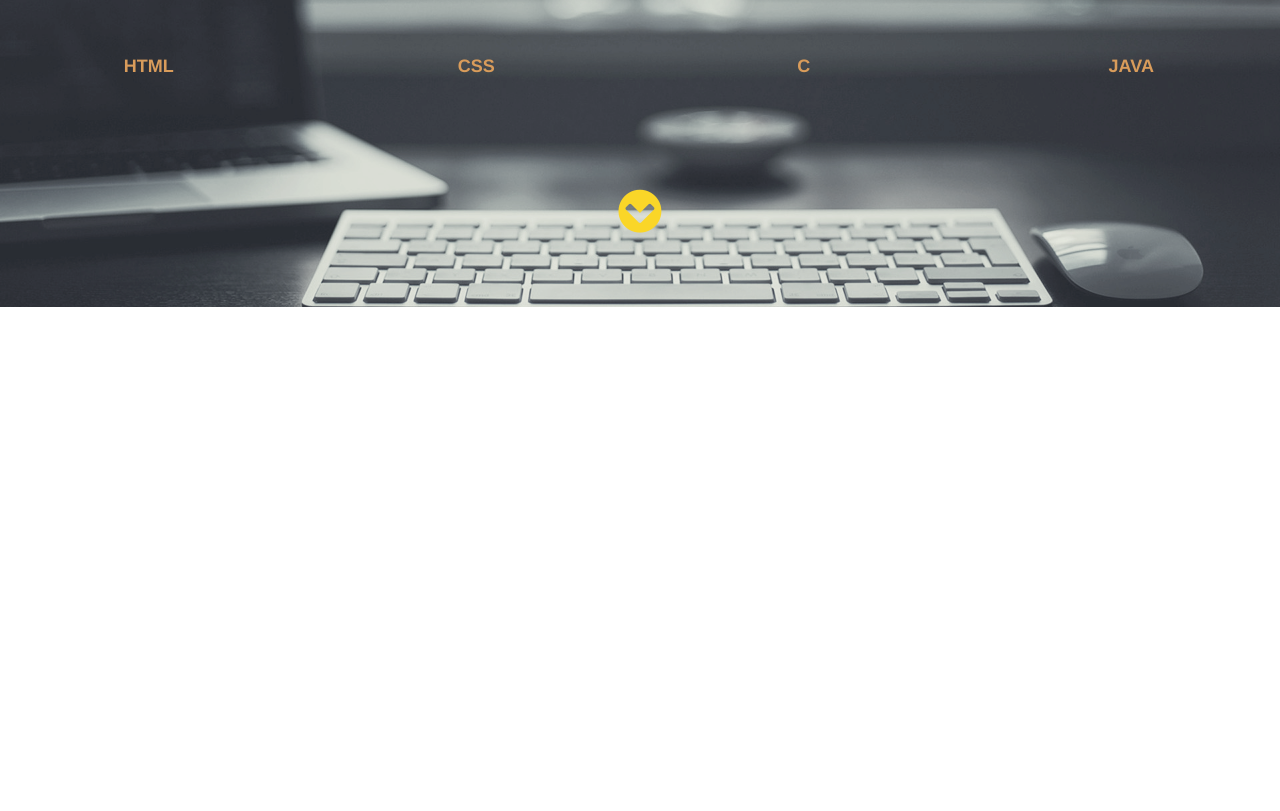
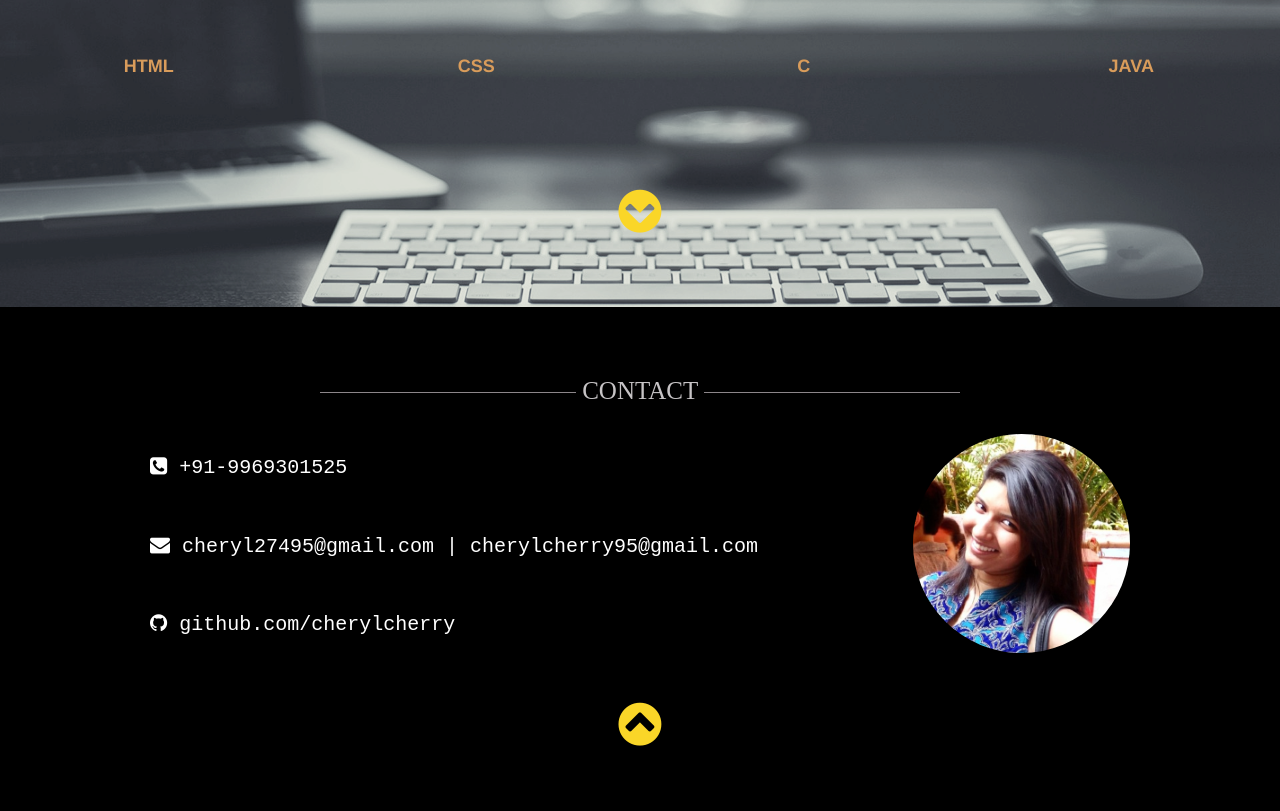
Before and after one commit to cherylcherry/cherylcherry.github.io, a plain HTML site: page index.html in a window 1280 px wide. Shown: the part 1760-2571 px from the top of the page. Before the commit the page ends 2067 px from the top, so only its background shows below. Drawn offline with Linux system fonts and the light colour scheme.

Commit message:
Added 'Contact' section

```diff
--- a/index.html
+++ b/index.html
@@ -141,6 +141,47 @@
     </div>
     <!-- End of skills -->
 
+    <!-- Contact -->
+    <div class="container-fluid" id="contact">
+      <div class="titles text-center">
+        <h3>
+          <span></span>
+          CONTACT
+          <span></span>
+        </h3>
+      </div>
+
+      <div class="pic">
+        <img src="images/cheryl.png" alt="Cheryl Rodrigues" class="img-circle">
+      </div>
+
+      <div class="contact-details">
+        <div class="contact-icon">
+          <i class="fa fa-phone-square"></i>
+          +91-9969301525
+        </div>
+      </div>
+
+      <div class="contact-details">
+        <div class="contact-icon">
+          <i class="fa fa-envelope"></i>
+          cheryl27495@gmail.com | cherylcherry95@gmail.com
+        </div>
+      </div>
+
+      <div class="contact-details">
+        <div class="contact-icon">
+          <i class="fa fa-github"></i>
+          github.com/cherylcherry
+        </div>
+      </div>
+
+      <div class="arrow text-center">
+        <i class="fa fa-chevron-circle-up"></i>
+      </div>
+    </div>
+    <!-- End of contact -->
+
     <!-- jQuery (necessary for Bootstrap's JavaScript plugins) -->
     <script src="bootstrap-3.3.4-dist/js/jquery-2.1.4.js"></script>
     <!-- Include all compiled plugins (below), or include individual files as needed -->
--- a/style.css
+++ b/style.css
@@ -71,7 +71,26 @@
 	font-weight: bolder;
 }
 
+#contact{
+	background-color: black;
+	padding: 50px 0px 50px 0px;
+	color: white;
+}
 
+.contact-details{
+	margin: 50px 0px 0px 150px;
+	font-family: monospace;
+
+}
+
+.contact-icon{
+	font-size: 20px;
+}
+
+.pic{
+	float: right;
+	margin: 20px 150px;
+}
 
 /* PIE CHART STYLES */
 .chart {
```
Also changed, not shown: images/cheryl.png (added).
